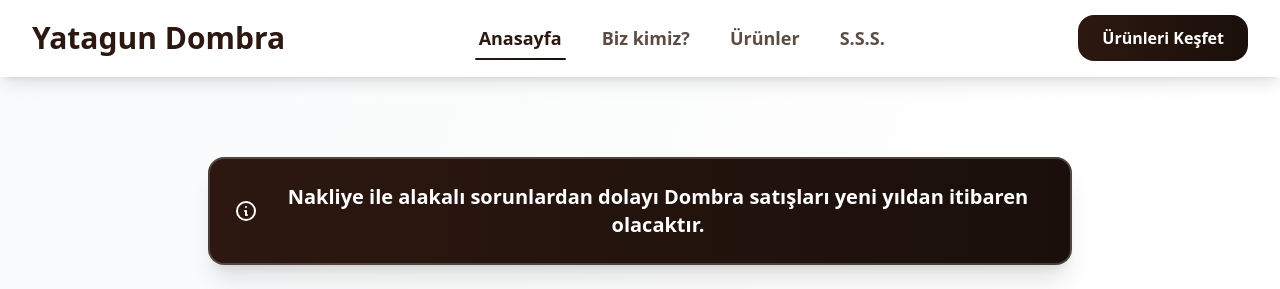
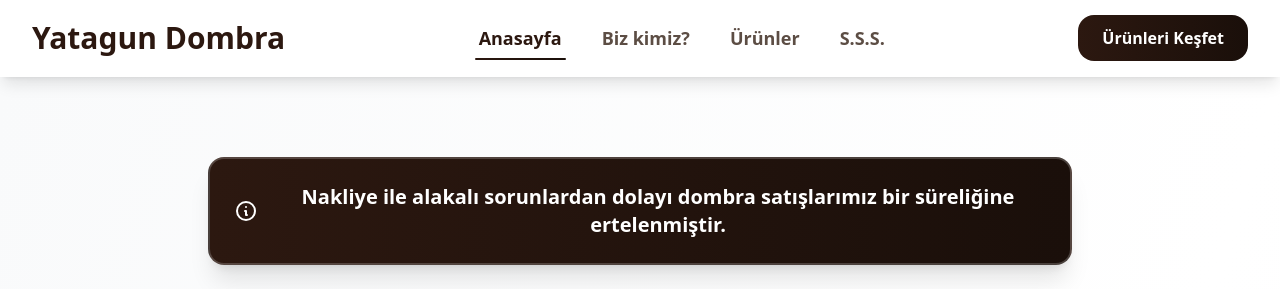
Before and after one commit to turkmuhendisi/yatagun-dombra, a React (Vite) app: page / in a window 1280 px wide. Shown: the top 289 px of the page. Built offline with nearby package versions, Linux system fonts and the light colour scheme.

Commit message:
attention text changed

```diff
--- a/src/pages/home-page/section/HeroSection.tsx
+++ b/src/pages/home-page/section/HeroSection.tsx
@@ -22,7 +22,7 @@
                             <path strokeLinecap="round" strokeLinejoin="round" strokeWidth={2} d="M13 16h-1v-4h-1m1-4h.01M21 12a9 9 0 11-18 0 9 9 0 0118 0z" />
                         </svg>
                         <p className="text-lg sm:text-xl font-semibold text-center">
-                            Nakliye ile alakalı sorunlardan dolayı Dombra satışları yeni yıldan itibaren olacaktır.
+                        Nakliye ile alakalı sorunlardan dolayı dombra satışlarımız bir süreliğine ertelenmiştir.
                         </p>
                     </div>
                 </div>
```
